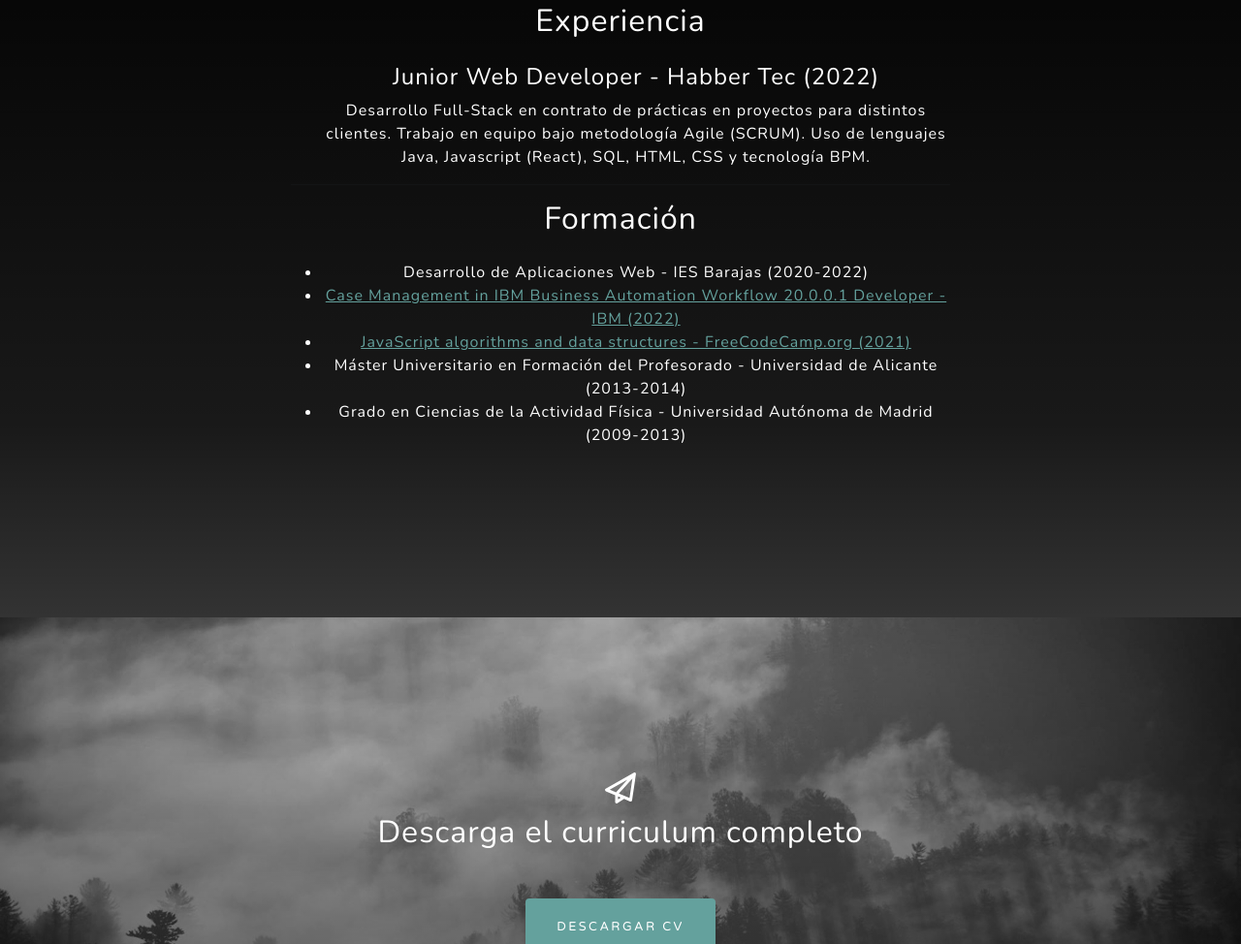
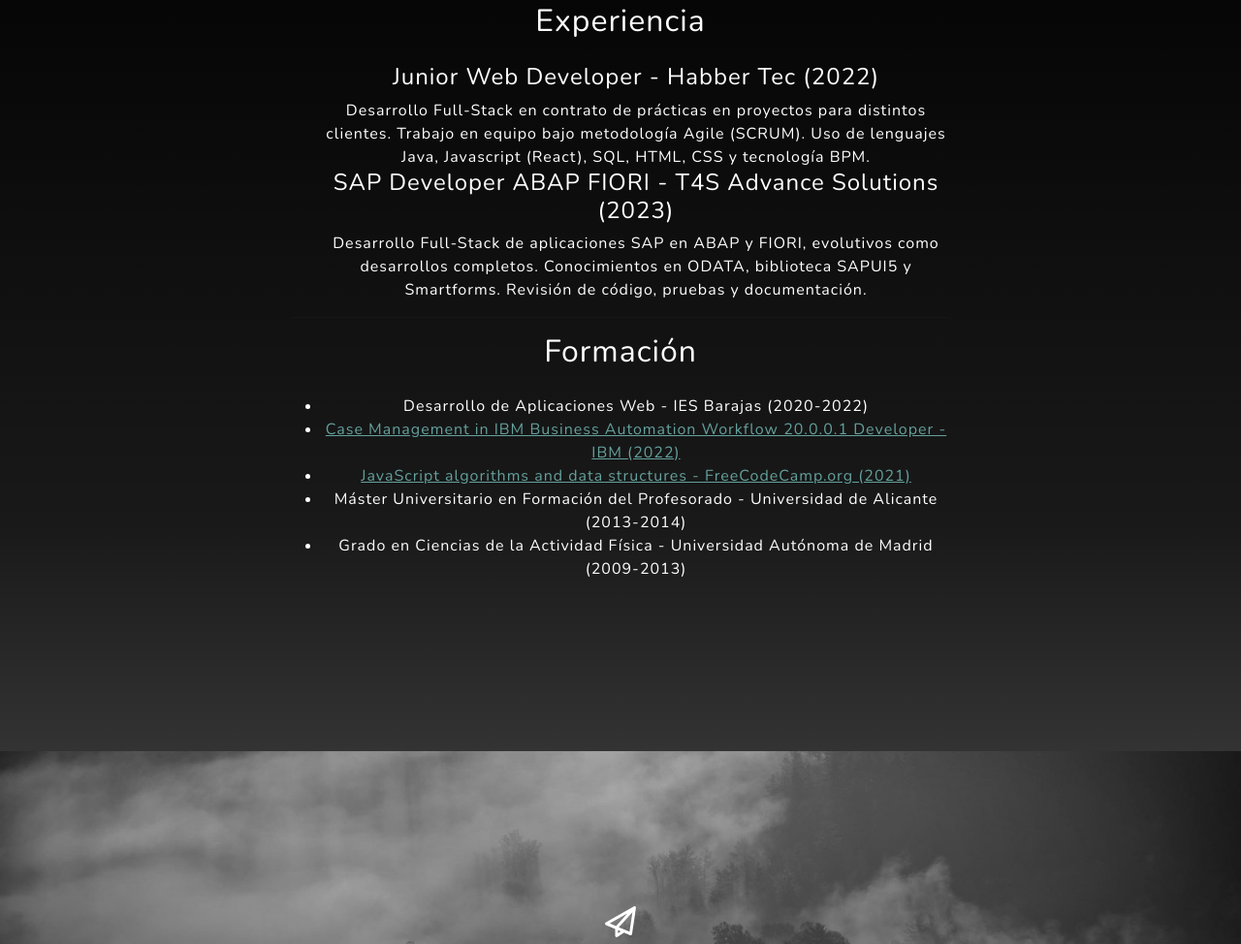
Before and after one commit to Pablez/Portfolio, a plain HTML site: page index.html in a window 1280 px wide. Shown: the part 3054-4028 px from the top of the page at 97% size. Drawn offline with nearby package versions, Linux system fonts and the light colour scheme.

Commit message:
Update index.html

```diff
--- a/index.html
+++ b/index.html
@@ -132,6 +132,12 @@
                             Trabajo en equipo bajo metodología Agile (SCRUM).
                             Uso de lenguajes Java, Javascript (React), SQL, HTML, CSS y tecnología BPM.
                         </li>
+                            <li class="experience-list">
+                            <h4>SAP Developer ABAP FIORI - T4S Advance Solutions (2023)</h4>
+                            Desarrollo Full-Stack de aplicaciones SAP en ABAP y FIORI, evolutivos como desarrollos completos.
+                            Conocimientos en ODATA, biblioteca SAPUI5 y Smartforms.
+                            Revisión de código, pruebas y documentación.
+                        </li>
                         </ul>
                         <hr>
                         <h2 class="text-white mb-4">Formación</h2>
@@ -155,7 +161,7 @@
                         <i class="far fa-paper-plane fa-2x mb-2 text-white"></i>
                         <h2 class="text-white mb-5">Descarga el curriculum completo</h2>
                             <div class="row input-group-newsletter">
-                                <div class="col"><button class="btn btn-primary" id="submitButton" onclick="window.open('files/CV_PABLO_GARCIA_2022.pdf')">Descargar CV</button></div>
+                                <div class="col"><button class="btn btn-primary" id="submitButton" onclick="window.open('files/CV PABLO.pdf')">Descargar CV</button></div>
                             </div>
 
                     </div>
```
